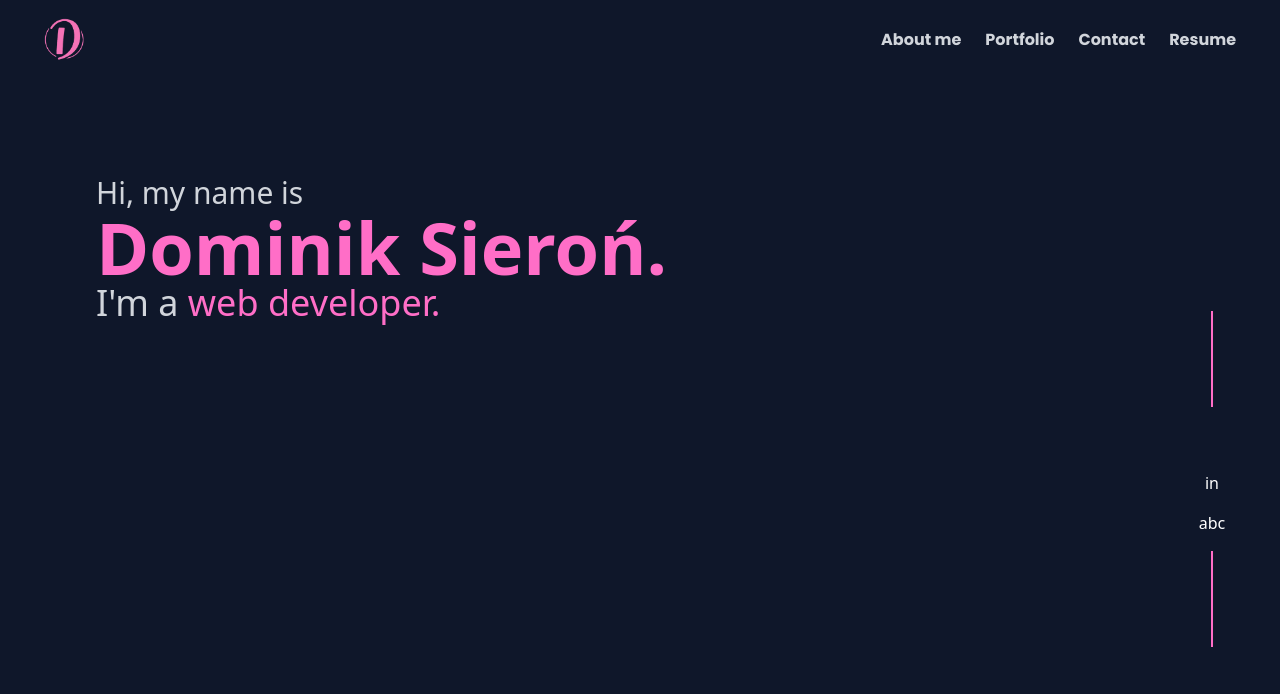
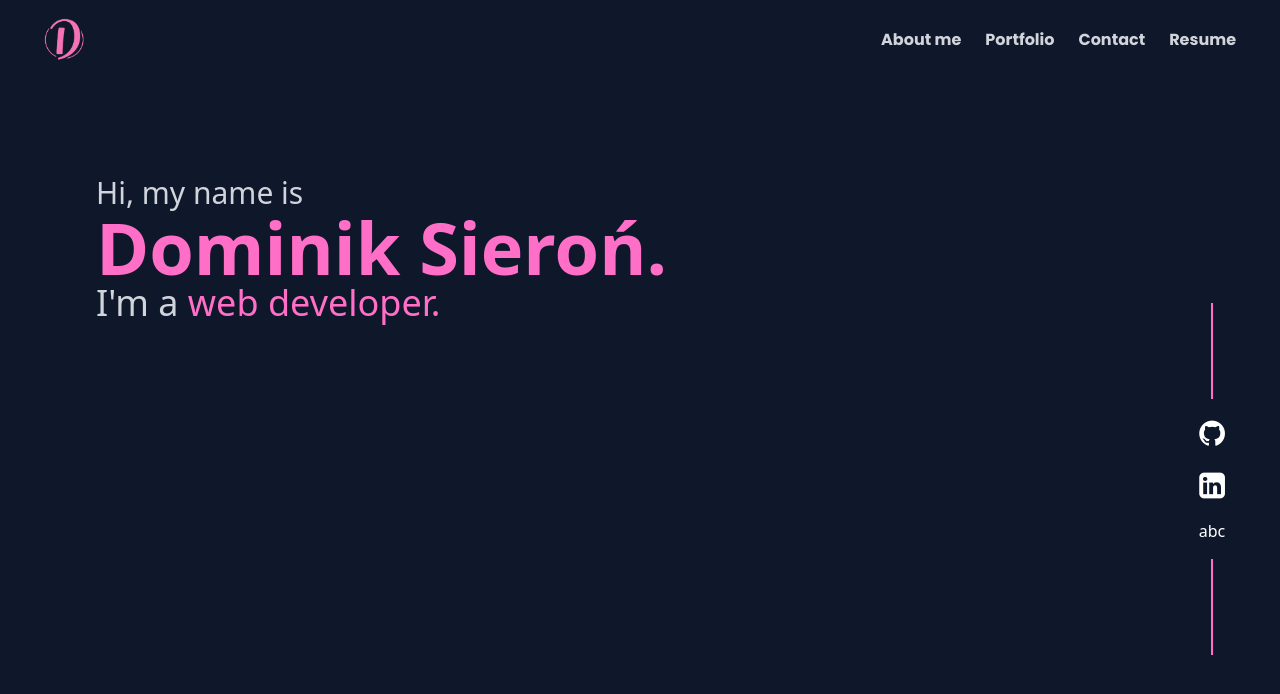
Before and after one commit to CALLmeDOMIN/portfolio, a Next.js app: page / in a window 1280 px wide. Shown: the top 694 px of the page. Built offline with nearby package versions, Linux system fonts and the light colour scheme.

Commit message:
added fontello to index

```diff
--- a/src/pages/index.tsx
+++ b/src/pages/index.tsx
@@ -15,8 +15,8 @@ const Home: NextPage = () => {
       <Nav id="home" />
       <div className="fixed w-24 h-screen flex items-center left-auto right-5 text-white ">
         <ul className="w-full flex flex-col items-center space-y-4 after:block after:w-0.5 after:h-24 after:mx-auto after:my-4 after:bg-[#ff6ec7] before:block before:w-0.5 before:h-24 before:mx-auto before:my-4 before:bg-[#ff6ec7]">
-          <li className="transition-all duration-300 hover:-translate-y-1"><Link target="_blank" className="w-6 h-6 p-1 hover:text-pink-400 hover:mb-5" href={'https://github.com/CALLmeDOMIN'}><i className="github-circled text-2xl" /></Link></li>
-          <li className="transition-all duration-300 hover:-translate-y-1"><Link target="_blank" className="w-6 h-6 p-1 hover:text-pink-400 hover:mb-5" href={'https://www.linkedin.com/in/dominik-siero%C5%84-42405a26b/'}>in</Link></li>
+          <li className="transition-all duration-300 hover:-translate-y-1"><Link target="_blank" className="w-6 h-6 p-1 hover:text-pink-400 hover:mb-5" href={'https://github.com/CALLmeDOMIN'}><i  className="icon-github-circled text-3xl" /></Link></li>
+          <li className="transition-all duration-300 hover:-translate-y-1"><Link target="_blank" className="w-6 h-6 p-1 hover:text-pink-400 hover:mb-5" href={'https://www.linkedin.com/in/dominik-siero%C5%84-42405a26b/'}><i  className="icon-linkedin-squared text-3xl" /></Link></li>
           <li className="transition-all duration-300 hover:-translate-y-1"><Link target="_blank" className="w-6 h-6 p-1 hover:text-pink-400 hover:mb-5" href={''}>abc</Link></li>
         </ul>
       </div>
```
